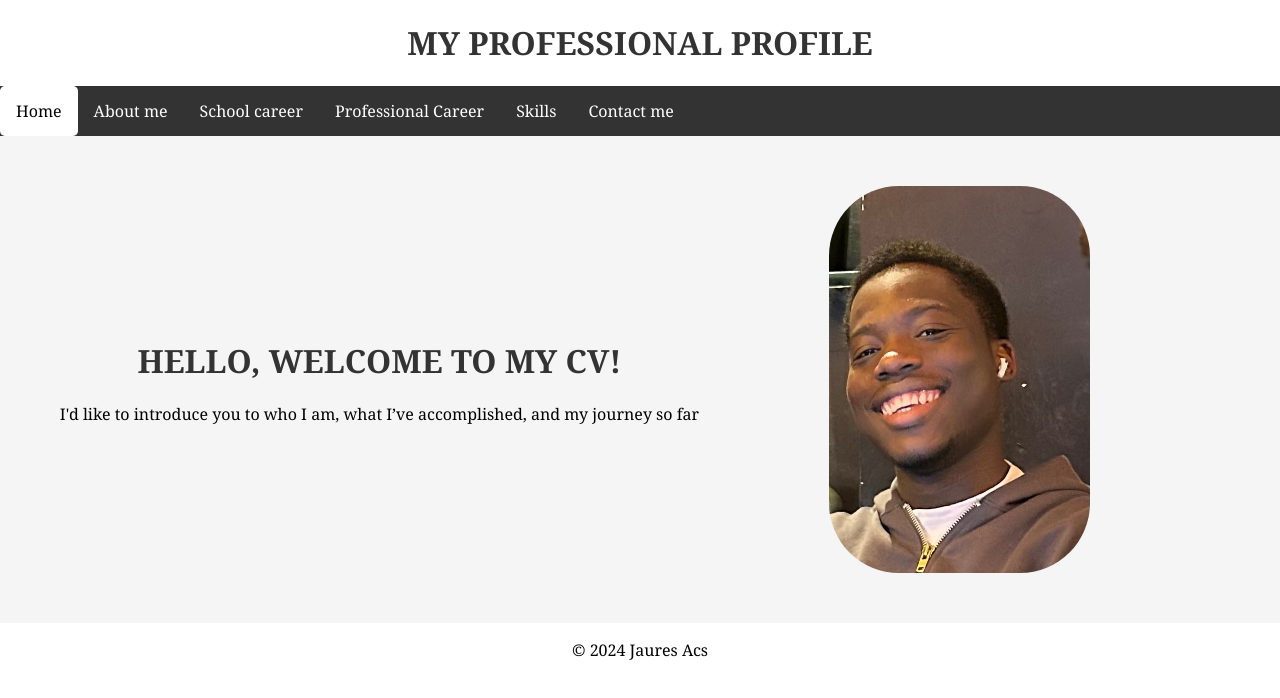
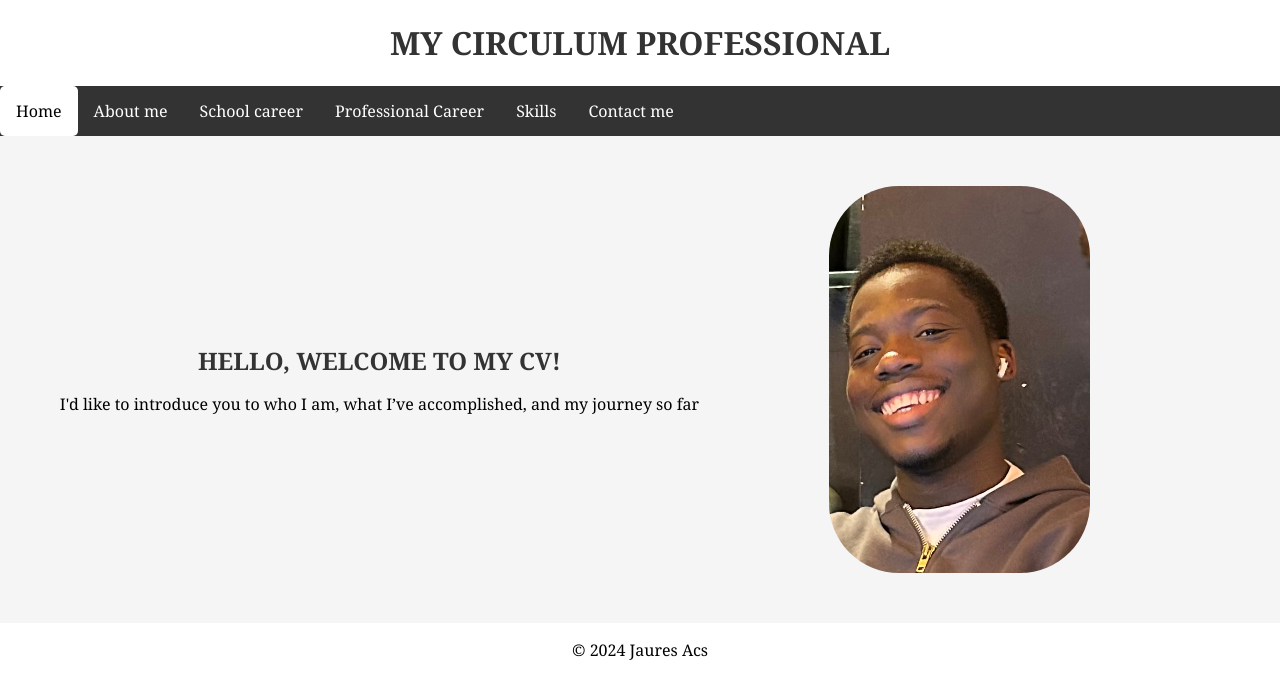
Before and after one commit to Jauresacs/jauresacs.github.io, a plain HTML site: page index.html in a window 1280 px wide. Drawn offline with Linux system fonts and the light colour scheme.

Commit message:
sauvegarde

```diff
--- a/home.css
+++ b/home.css
@@ -6,6 +6,21 @@
     background-color: whitesmoke;
     flex-wrap: wrap; /* Permet à l'image et au texte de se réorganiser en colonne sur petits écrans */
   }
+
+  .loader {
+    border: 16px solid #f3f3f3;
+    border-radius: 50%;
+    border-top: 16px solid #3498db;
+    width: 120px;
+    height: 120px;
+    animation: spin 2s linear infinite;
+}
+
+@keyframes spin {
+    0% { transform: rotate(0deg); }
+    100% { transform: rotate(360deg); }
+}
+
 
   .text-section {
     flex: 1;
--- a/index.html
+++ b/index.html
@@ -8,8 +8,9 @@
         <link rel="stylesheet" href="home.css">
     </head>
     <body>
+        </script>
         <header>
-            <h1>My Professional Profile</h1>
+            <h1>My Circulum Professional</h1>
         </header>
         <nav>
             <ul>
@@ -23,7 +24,13 @@
         </nav>
         <div class="containers">
             <div class="=text-section">
-                <h1>Hello, welcome to my CV!</h1>
+                <h1 class="typing-container" id="typing">Hello, welcome to my CV!</h1>
+                <script>
+                    // Faire disparaître le curseur une fois l'animation terminée
+                    setTimeout(function() {
+                        document.getElementById('typing').classList.add('finished');
+                    }, 4000); // 4000ms correspond à la durée de l'animation typing (4s)
+                </script>
                 <p>I'd like to introduce you to who I am, what I’ve accomplished, and my journey so far</p>
             </div>
             <div class="image-section">
--- a/styles.css
+++ b/styles.css
@@ -9,6 +9,32 @@ h1{
     text-align: center;
     text-transform: uppercase;
     color:#333333
+}
+
+.typing-container {
+    /* font-family: 'Courier New', monospace; */
+    font-size: 24px;
+    white-space: nowrap;
+    overflow: hidden;
+    border-right: 2px solid; /* Curseur clignotant */
+    width: 0; /* Cache le texte initialement */
+    animation: typing 4s steps(30, end) forwards, blink-caret 0.75s step-end 4s;
+}
+
+/* Animation de la frappe */
+@keyframes typing {
+    from { width: 0; }
+    to { width: 100%; }
+}
+
+/* Animation du curseur clignotant */
+@keyframes blink-caret {
+    50% { border-color: transparent; }
+}
+
+/* Faire disparaître le curseur après l'écriture */
+.typing-container.finished {
+    border-right: none; /* Retire le curseur */
 }
 
 ul{
```
